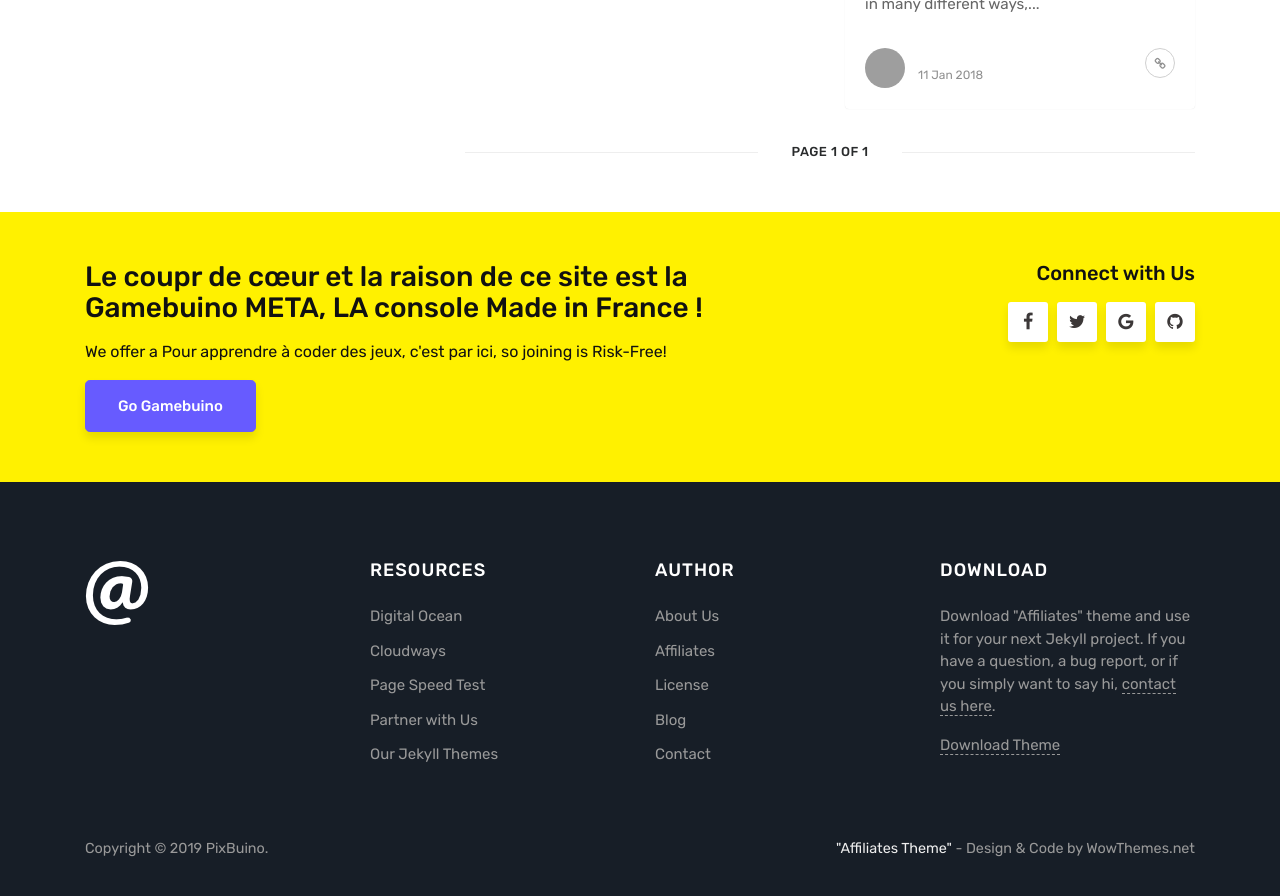
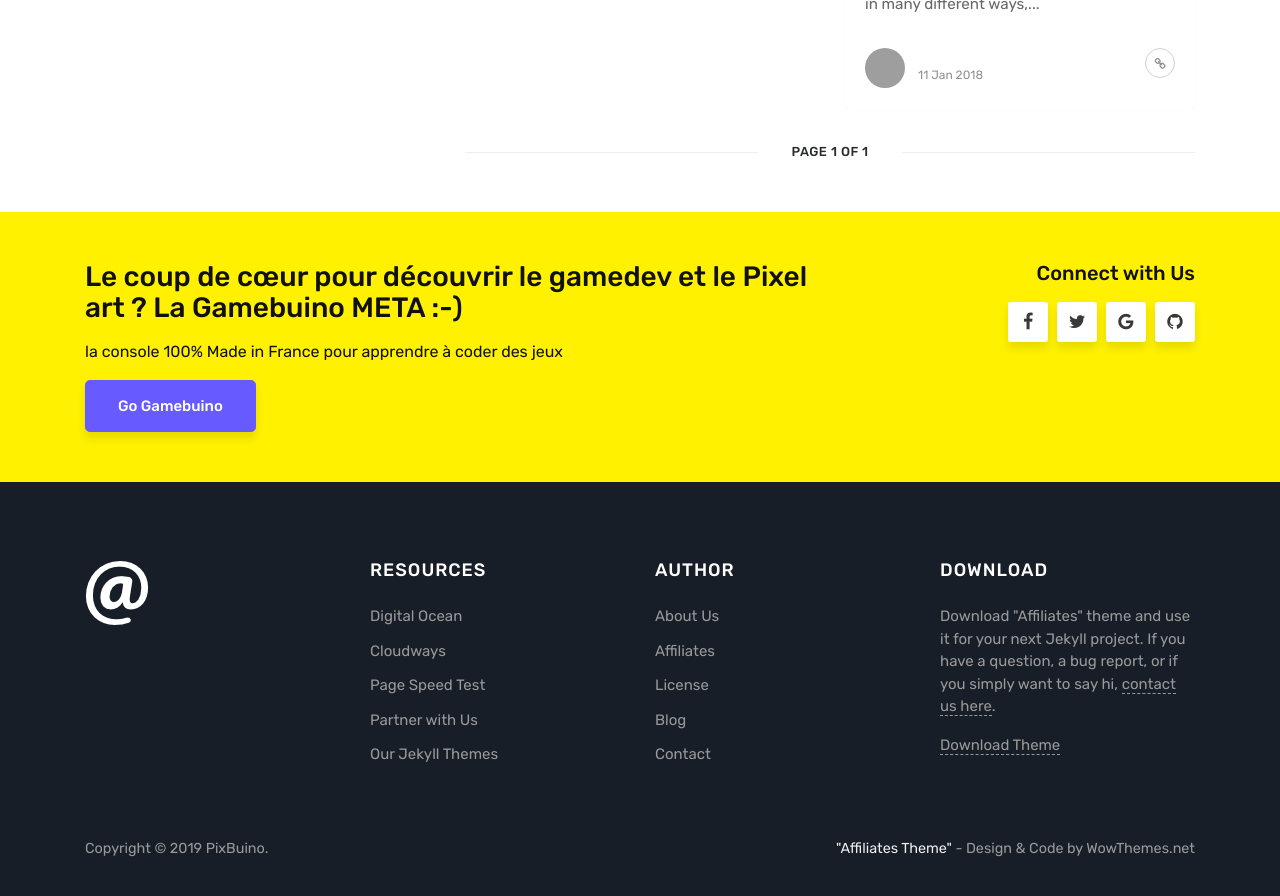
Before and after one commit to Maxibuino/PixBuino, a Jekyll site: the page built from index.html, in a window 1280 px wide and 900 px high, scrolled down 2388 px. Shown: the top 896 px of the window. Built offline with Jekyll 4.4.1, drawn with Linux system fonts in a browser that asks for light colours; the list of posts is cut into pages by our own code; comment, search, counter and statistics services are not loaded; grey boxes are pictures that could not be loaded.

Commit message:
Update default.html

```diff
--- a/_layouts/default.html
+++ b/_layouts/default.html
@@ -128,8 +128,8 @@
         <div class="container">
             <div class="row justify-content-center">
                 <div class="col-md-8">
-                    <h3>Le coupr de cœur et la raison de ce site est la Gamebuino META, LA console Made in France !</h3>
-                    <p>We offer a <span>Pour apprendre à coder des jeux, c'est par ici</span>, so joining is <span class="risk-free">Risk-Free!</span></p>
+                    <h3>Le coup de cœur pour découvrir le gamedev et le Pixel art ? La Gamebuino META :-)</h3>
+                    <p>la console 100% Made in France pour apprendre à coder des jeux</span></p>
                     <a class="btn btn-primary btn-lg" target="blank" href="https://gamebuino.com/fr">Go Gamebuino</a>
                 </div>
                 <div class="col-md-4 text-right footersocial">
```
